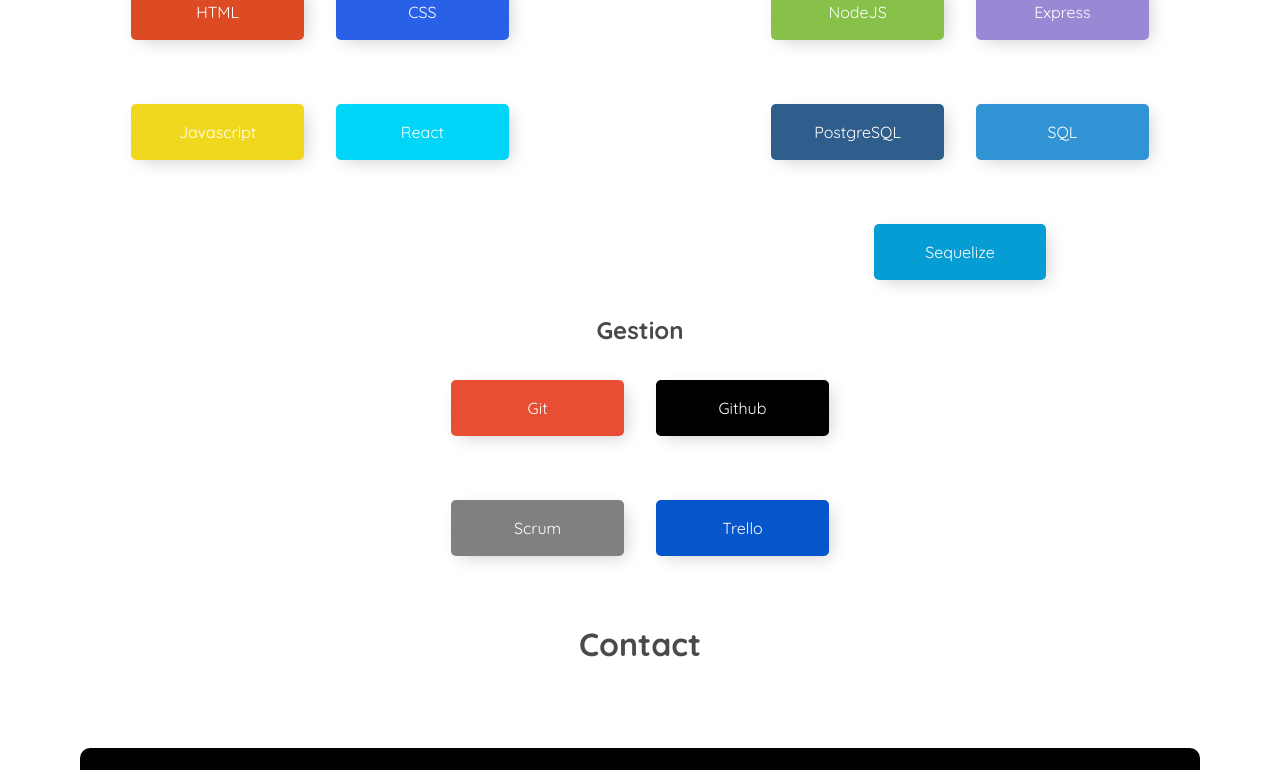
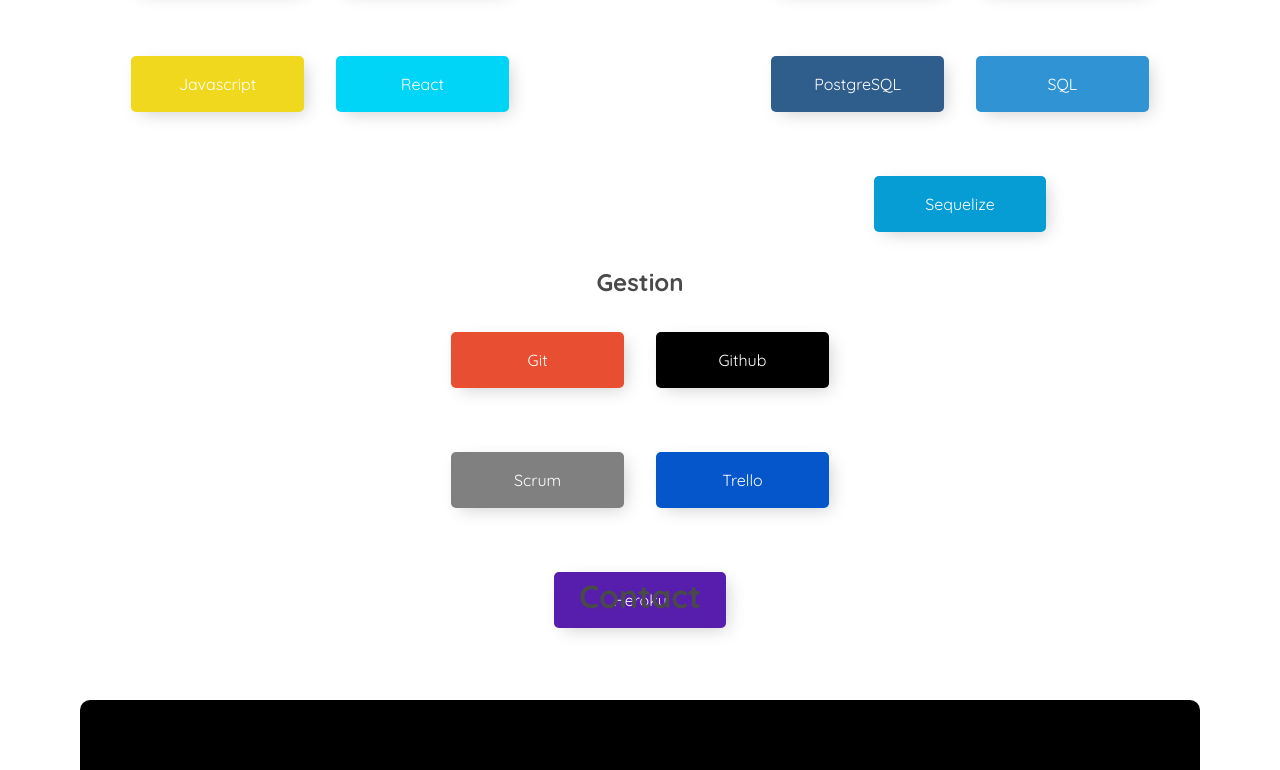
Before and after one commit to FabienNaveau/Portfolio, a React (Create React App) app: page / in a window 1280 px wide. Shown: the part 2000-2770 px from the top of the page. Built offline with nearby package versions, Linux system fonts and the light colour scheme.

Commit message:
Fermeture du menu burger au clic sur un element du menu ok

```diff
--- a/src/components/Content/index.css
+++ b/src/components/Content/index.css
@@ -1,7 +1,7 @@
 #presentation {
     display: flex;
     width: 100%;
-    margin-top: 6rem;
+    margin-top: 3rem;
     height: 100vh;
     flex-direction: column;
     padding-top: 60px;
--- a/src/components/Header/index.js
+++ b/src/components/Header/index.js
@@ -5,6 +5,14 @@
     const menuElm = document.querySelector(".navbar-menu");
     menuElm.classList.toggle("is-active")
     event.currentTarget.classList.toggle("is-active")
+}
+
+function closeNavbar() {
+    const burgerElm = document.querySelector(".navbar-burger");
+    burgerElm.classList.remove("is-active")
+    const menuElm = document.querySelector(".navbar-menu");
+    menuElm.classList.remove("is-active")
+
 }
 
 export default function Header() {
@@ -22,19 +30,19 @@
 
                 <div id="navbarBasicExample" className="navbar-menu">
                     <div className="navbar-start">
-                    <a href="#presentation" className="navbar-item">
+                    <a href="#presentation" className="navbar-item" onClick={closeNavbar}>
                             Présentation
                         </a>
 
-                        <a href="#projets" className="navbar-item">
+                        <a href="#projets" className="navbar-item" onClick={closeNavbar}>
                             Projets
                         </a>
 
-                        <a href="#competences" className="navbar-item">
+                        <a href="#competences" className="navbar-item" onClick={closeNavbar}>
                             Compétences
                         </a>
 
-                        <a href="#contact" className="navbar-item">
+                        <a href="#contact" className="navbar-item" onClick={closeNavbar}>
                             Contact
                         </a>
                     </div>
--- a/src/components/Skills/index.css
+++ b/src/components/Skills/index.css
@@ -109,6 +109,11 @@
     color: white;
 }
 
+.content--card__heroku > p {
+    background-color: #571DAC;
+    color: white;
+}
+
 @media screen and (max-width: 1024px) {
 
     #competences {
--- a/src/components/Skills/index.js
+++ b/src/components/Skills/index.js
@@ -58,6 +58,9 @@
                             <div className="content--card__trello">
                                 <p>Trello</p>
                             </div>
+                            <div className="content--card__heroku">
+                                <p>Heroku</p>
+                            </div>
                         </div>
                 </div>
             </div>
```
Also changed, not shown: 1 other file (tests, documents, lock files or other folders).
